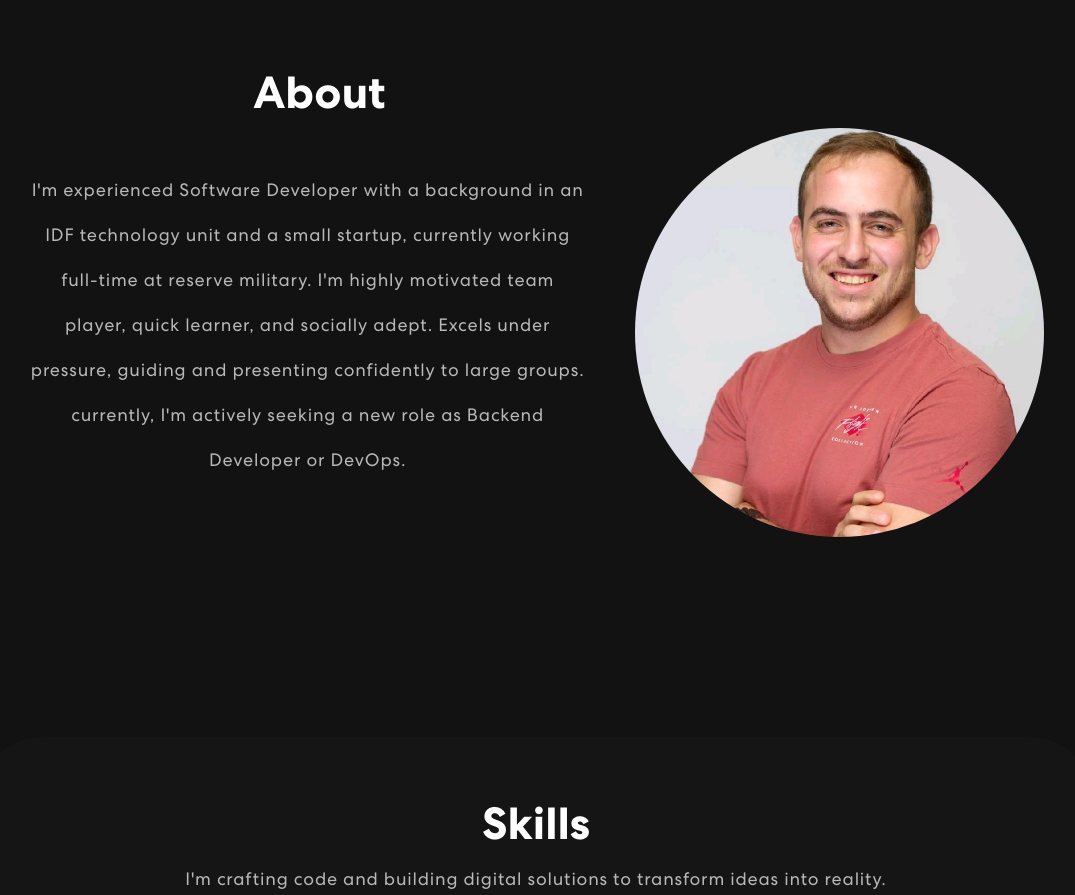
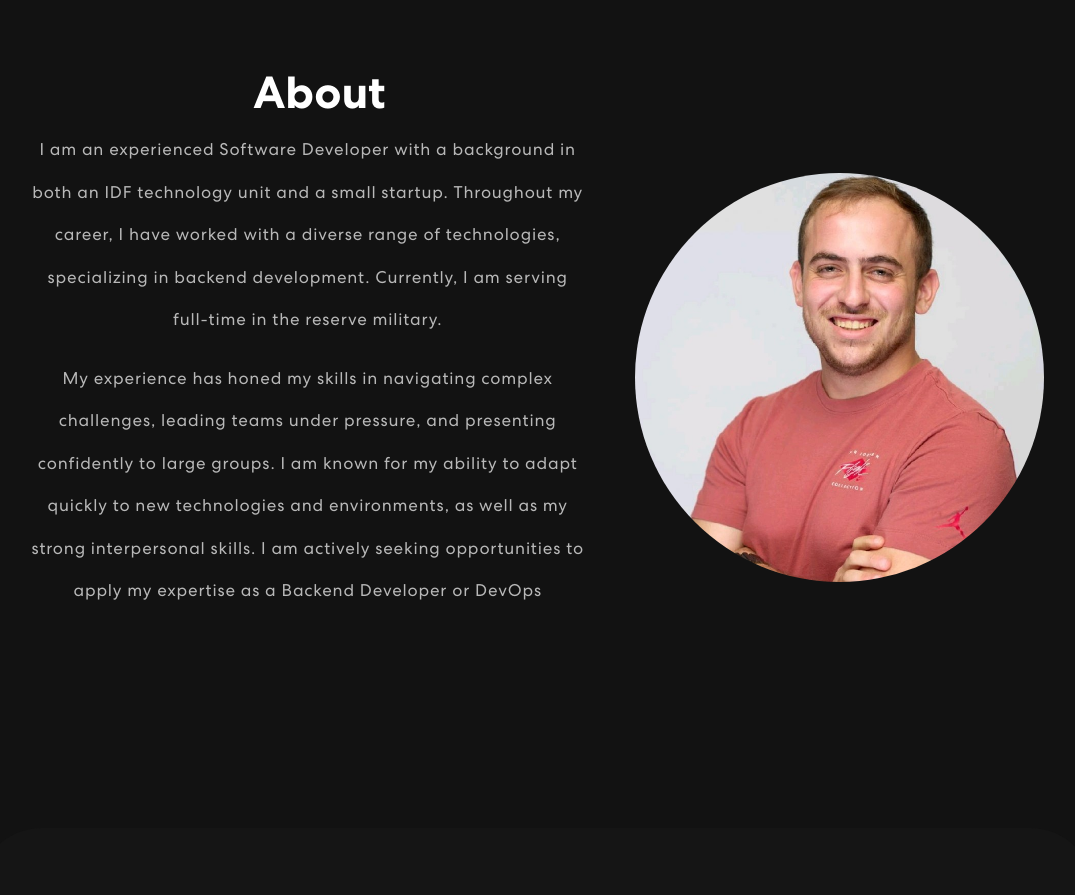
Before and after one commit to Nivrin/portfolio, a React (Create React App) app: page / in a window 1280 px wide. Shown: the part 920-1815 px from the top of the page, without its empty margins (104-1179 px from the left). Built offline with nearby package versions, Linux system fonts and the light colour scheme.

Commit message:
improved about text

```diff
--- a/src/components/About.css
+++ b/src/components/About.css
@@ -22,7 +22,7 @@
   }
   .about p {
     color: #B8B8B8;
-    font-size: 18px;
+    font-size: 17px;
     letter-spacing: 0.8px;
     line-height: 2.5em;
     width: 96%;
--- a/src/components/About.js
+++ b/src/components/About.js
@@ -15,11 +15,17 @@ export const About = () => {
           <h2>About</h2>
           </Col>
             <Col xs={12} md={6} xl={7}>
-              <p>I'm experienced Software Developer with a background in an IDF technology unit and a small startup,
-                currently working full-time at reserve military.
-                I'm highly motivated team player, quick learner, and socially adept.
-                Excels under pressure, guiding and presenting confidently to large groups.
-                currently, I'm actively seeking a new role as Backend Developer or DevOps. </p>
+              <p>I am an experienced Software Developer with a background in both
+                an IDF technology unit and a small startup. Throughout my career,
+                I have worked with a diverse range of technologies, specializing
+                 in backend development. Currently, I am serving full-time in the reserve military.
+                 </p>
+                 <p>
+
+                  My experience has honed my skills in navigating complex challenges, leading teams under pressure,
+                  and presenting confidently to large groups. I am known for my ability to adapt quickly to new technologies
+                  and environments, as well as my strong interpersonal skills. I am actively seeking opportunities to apply my
+                  expertise as a Backend Developer or DevOps </p>
             </Col>
             <Col xs={12} md={6} xl={5}>
               <img src={nivPorfile} alt="Header Img" />
```
Also changed, not shown: package.json (line endings or trailing spaces).
